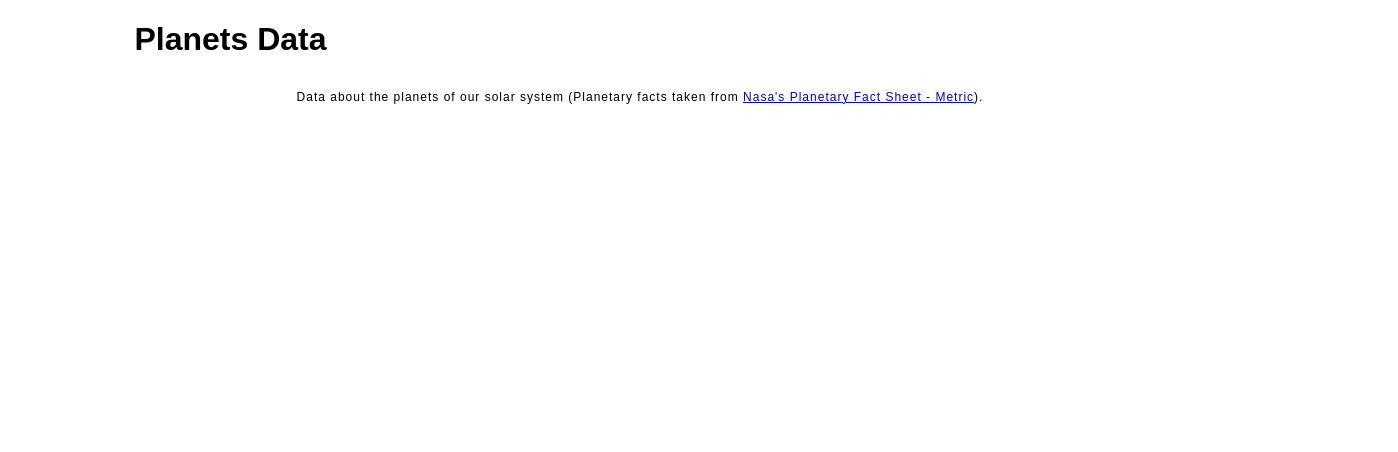
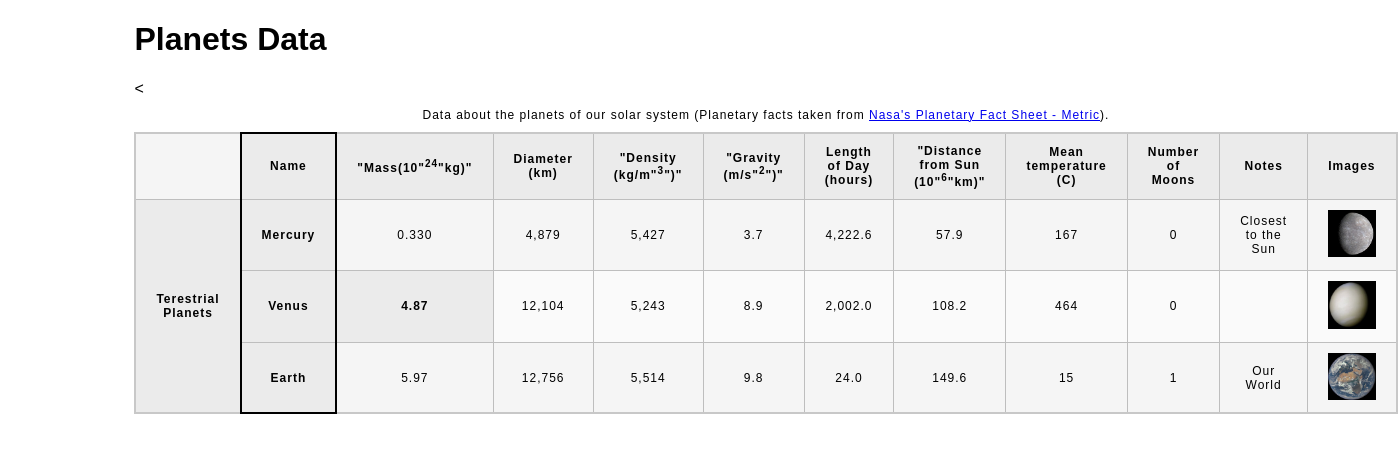
Before and after one commit to Banksje/Banksje.github.io, a plain HTML site: page plantes-table/planets-table/index.html in a window 1280 px wide. Shown: the whole page, 1398 px wide, since content can reach past the window. Drawn offline with Linux system fonts and the light colour scheme.

Commit message:
Update index.html

```diff
--- a/plantes-table/planets-table/index.html
+++ b/plantes-table/planets-table/index.html
@@ -16,27 +16,91 @@
                 Data about the planets of our solar system (Planetary facts taken from <a href="http://nssdc.gsfc.nasa.gov/planetary/factsheet/">Nasa's Planetary Fact Sheet - Metric</a>).
             </caption>
                 <colgroup>
-                    <col>
-                    <col>
-                    <col>
-                    <col>
-                    <col>
-                    <col>
-                    <col>
-                    <col>
-                    <col>
-                    <col>
-                    <col>
-                    <col>
+                    <col span="2" title="Planet type or classification column">
+                    <col title="Planet type or classification column">
+                    <col title="Name of Planet Column">
+                    <col title="Mass of Planet Column">
+                    <col title="Diameter of Planet Column">
+                    <col title="Gravity of Planet Column">
+                    <col title="Length of day (hours) Column">
+                    <col title="Distance from Sun Column">
+                    <col title="Mean Temperature Column">
+                    <col title="Number of Moons Column">
+                    <col title="Notes Column">
+                    <col title="Images Column">
                 </colgroup>
                 <thead>
-                    <tr></tr>
+                    <tr>
+                        <td colspan="2"></td>
+                        <th>Name</th>
+                        <th>
+                            "Mass(10"<sup>24</sup>"kg)"
+                        </th>
+                        <th>Diameter (km)</th>
+                        <th>
+                            "Density (kg/m"<sup>3</sup>")"
+                        </th>
+                        <th>
+                            "Gravity (m/s"<sup>2</sup>")"
+                        </th>
+                        <th>Length of Day (hours)</th>
+                        <th>
+                            "Distance from Sun (10"<sup>6</sup>"km)"
+                        </th>
+                        <th>Mean temperature (C)</th>
+                        <th>Number of Moons</th>
+                        <th>Notes</th>
+                        <th>Images</th>
+                    </tr>
                 </thead>
 
                 <tbody>
-                    <tr></tr>
-                    <tr></tr>
-                    <tr></tr>
+                    <tr>
+                        <th rowspan="4" colspan="2">Terestrial Planets</th>
+                        <th>Mercury</th>
+                        <td>0.330</td>
+                        <td>4,879</td>
+                        <td>5,427</td>
+                        <td>3.7</td>
+                        <td>4,222.6</td>
+                        <td>57.9</td>
+                        <td>167</td>
+                        <td>0</td>
+                        <td>Closest to the Sun</td>
+                        <td>
+                            <img src="images/mercury.jpg" alt="image" of Mercury>
+                        </td>
+                    </tr>
+                    <tr>
+                        <th>Venus</th>
+                        <th>4.87</th>
+                        <td>12,104</td>
+                        <td>5,243</td>
+                        <td>8.9</td>
+                        <td>2,002.0</td>
+                        <td>108.2</td>
+                        <td>464</td>
+                        <td>0</td>
+                        <td></td>
+                        <td>
+                            <img src="images/venus.jpg" alt="image of Venus">
+                        </td>
+                    </tr>
+                    <tr>
+                        <<th>Earth</th>
+                        <td>5.97</td>
+                        <td>12,756</td>
+                        <td>5,514</td>
+                        <td>9.8</td>
+                        <td>24.0</td>
+                        <td>149.6</td>
+                        <td>15</td>
+                        <td>1</td>
+                        <td>Our World</td>
+                        <td>
+                             <img src="images/earth.png" alt="image of Earth">
+                        </td>
+                    </tr>
                     <tr></tr>
                     <tr></tr>
                     <tr></tr>
```
